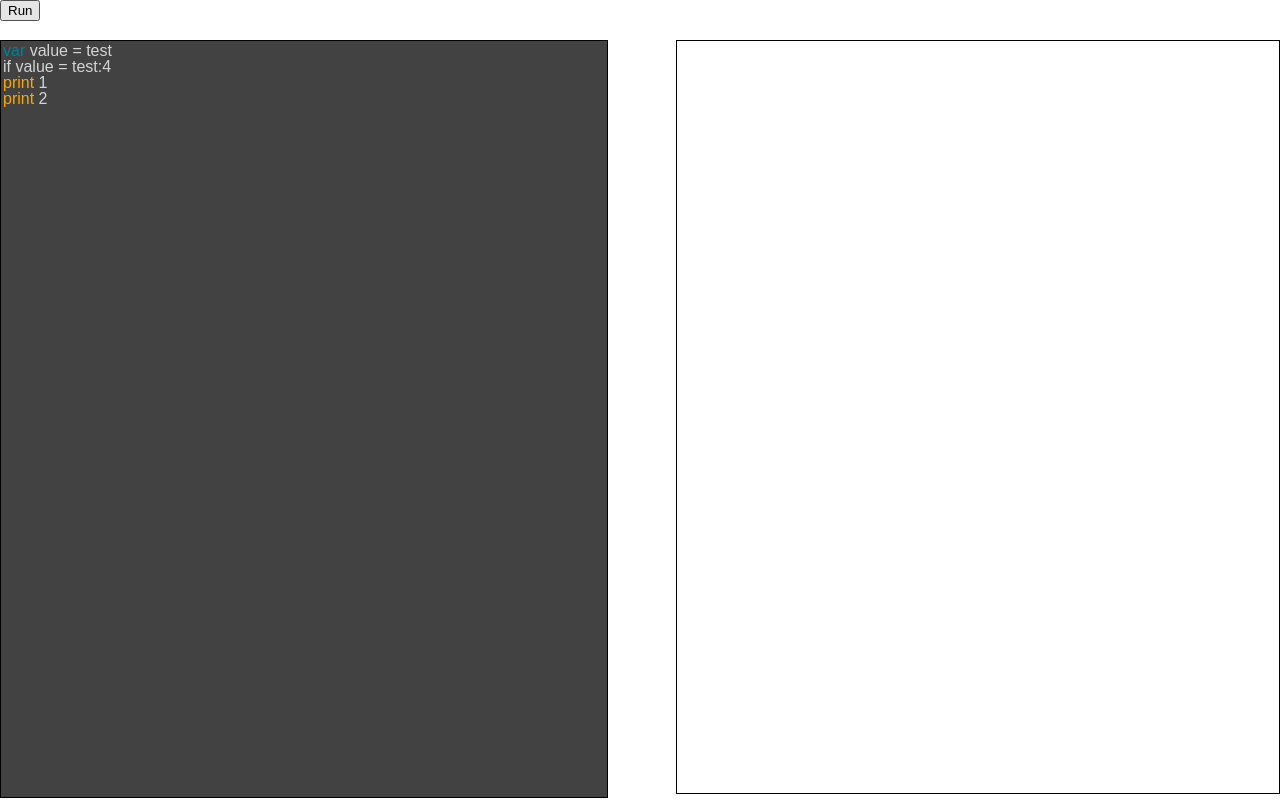
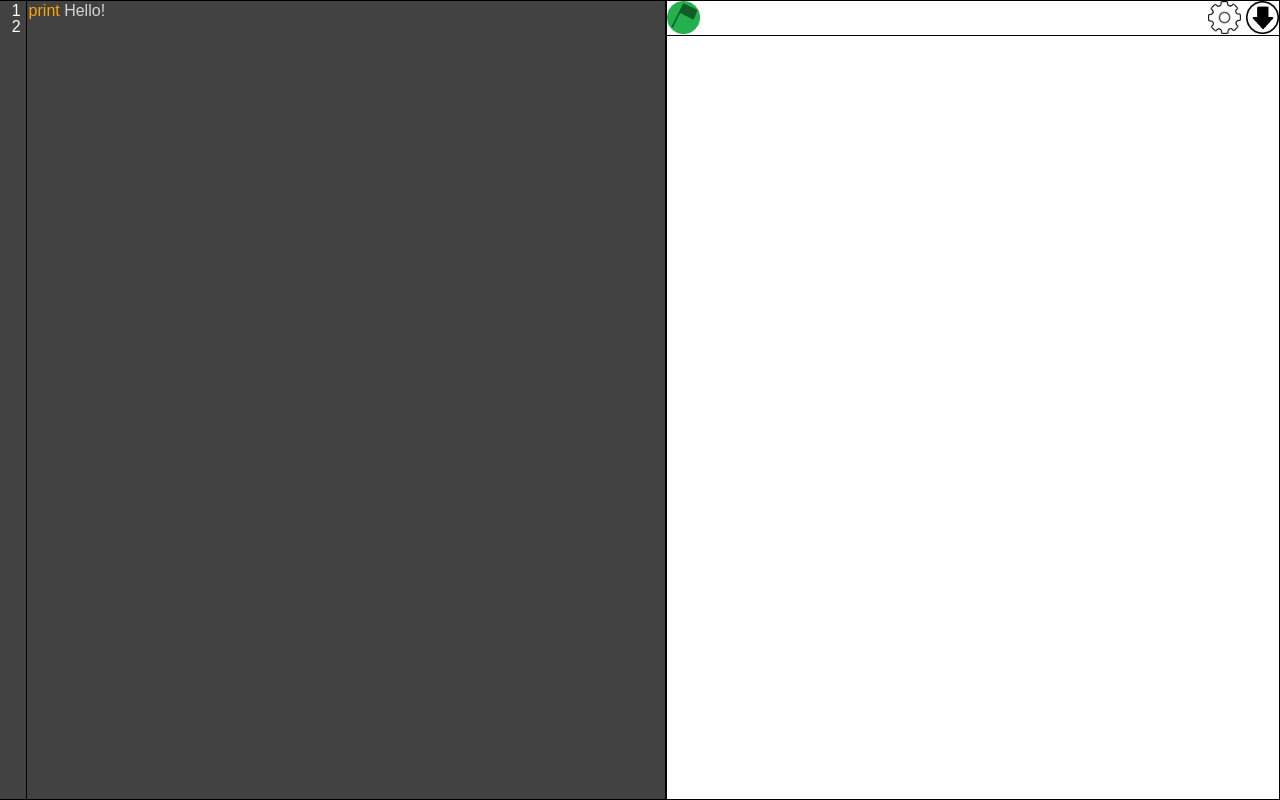
Before and after one commit to Pufflegamerz/Corescript, a plain HTML site: page index.html in a window 1280 px wide. Drawn offline with Linux system fonts and the light colour scheme.

Commit message:
Add files via upload

```diff
--- a/index.html
+++ b/index.html
@@ -6,19 +6,25 @@
 	<link rel="stylesheet" href="style.css">
 </head>
 <body>
-<button onclick="exec()">Run</button>
 <br>
+<div id="counter">
+
+</div>
 <div id="overlay">
 
 </div>
 <textarea id="code" spellcheck="false">
-var value = test
-if value = test:4
-print 1
-print 2
+print Hello!
 </textarea>
 <div id="result">
+	<div id="bar">
+		<div id="go" onclick="exec()"></div>
+		<div id="download" onclick="download()"></div>
+		<div id="settings" onclick="settings()"></div>
+		<div id="player">
 
+		</div>
+	</div>
 </div>
 </body>
 </html>
--- a/javascript.js
+++ b/javascript.js
@@ -1,7 +1,7 @@
 var variables = [];
 var labels = [];
 function exec() {
-	document.getElementById('result').innerHTML = "";
+	document.getElementById('player').innerHTML = "";
 	variables = ["line="+i+""];
 	var code = document.getElementById('code').value.split("\n");
 	for (var p = 0; p < code.length; p++) {
@@ -20,7 +20,7 @@ function exec() {
 			variables.push(var2 + "=" + var3);
 		} else if (code[i].startsWith("print ")) {
 			var print1 = code[i].substring(6);
-			document.getElementById('result').innerHTML += replaceVars(print1);
+			document.getElementById('player').innerHTML += replaceVars(print1);
 		} else if (code[i].startsWith("input ")) {
 			var input1 = code[i].substring(6);
 			input1 = input1.replace(" = ","=");
@@ -45,7 +45,7 @@ function exec() {
 			i++
 		} else if (code[i].startsWith("msg ")) {
 			var msg1 = code[i].substring(4);
-			alert(msg1);
+			alert(replaceVars(msg1));
 		} else if (code[i].startsWith("if ")) {
 			//name = fart:
 			var if1 = code[i].substring(3);
@@ -126,11 +126,12 @@ function replaceVars(string) {
 	for (var o = 0; o < variables.length; o++) {
 		var name = variables[o].split("=")[0];
 		var value = variables[o].split("=")[1];
+		var regex2 = /\(add ([a-zA-Z0-9_-]+),([a-zA-Z0-9_-]+)\)/g;
+		result = result.replace(regex2,""+getVar("$1")+",$2");
 		result = result.replace("("+name+")",value);
 	}
 	return result
 }
-// Super dooper syntax highlighter!
 setInterval(function() {
 	var text = document.getElementById('code').value;
 	text = text.replace(/print/g,"<span style='color:orange;'>print</span>");
@@ -139,7 +140,17 @@ setInterval(function() {
 	text = text.replace(regex1,"<span style='color:rgb(150,150,150);'>//$1</span>");
 	text = text.toString().replace(/\n/g,"<br>");
 	document.getElementById("overlay").innerHTML = text;
+	count();
 },10);
+function count() {
+	document.getElementById("counter").innerHTML = "<div style='height:2px;'></div>";
+	var lines = document.getElementById("code").value.split("\n");
+	for (var o = 0; o < lines.length; o++) {
+		document.getElementById("counter").innerHTML += "<p>" + (o+1) + "</p>";
+	}
+	document.getElementById('overlay').scrollTop = document.getElementById('code').scrollTop;
+	document.getElementById('counter').scrollTop = document.getElementById('code').scrollTop;
+}
 function l(string) { // Just to make things easier.
 	console.log(string);
 }
--- a/style.css
+++ b/style.css
@@ -6,34 +6,96 @@ body,html {
 #overlay {
 	padding: 2px 2px 0;
 	background-color: rgb(66,66,66);
-	height: 94.2%;
+	height: 100%;
 	color: rgb(212,212,212);
+	overflow-y: hidden;
+}
+#go {
+	width: 33px;
+	height: 33px;
+	background-image: url(go.png);
+	background-size: cover;
+	cursor: pointer;
+	float: left;
+}
+#download {
+	width: 33px;
+	height: 33px;
+	background-image: url(download.png);
+	background-size: cover;
+	cursor: pointer;
+	float: right;
+}
+#settings {
+	margin-right: 5px;
+	width: 33px;
+	height: 33px;
+	background-image: url(settings.png);
+	background-size: cover;
+	cursor: pointer;
+	float: right;
+}
+#bar {
+	width: 100%;
+	border-bottom: 1px solid black;
+	height: 35px;
 }
 #code {
-	height: 94%;
+	height: 100%;
 	color: transparent;
 	caret-color: black;
+	box-sizing: border-box;
 	background: transparent;
+	overflow-y: scroll;
+
+}
+div {
+	box-sizing: border-box;
 }
 #code,#overlay {
-	width: 47%;
+	width: 50%;
+	left: 2%;
 	font-family: arial;
 	position: absolute;
 	outline: none;
-	top: 5%;
-	left: 0px;
+	top: 0px;
 	font-size: 1em;
 	line-height: 1em;
 	resize: none;
 	border: 1px solid black;
 	float: left;
 }
+#counter {
+	width: 2%;
+	height: 100%;
+	font-family: arial;
+	position: absolute;
+	top: 0px;
+	left: 0px;
+	float: left;
+	border-top: 1px solid black;
+	border-left: transparent;
+	border-right: transparent;
+	border-bottom: 1px solid black;
+	color: white;
+	background-color: rgb(66,66,66);
+	overflow-y: hidden;
+}
+#counter p {
+	color: white;
+	margin: 0px;
+	float:right;
+	margin-right: 5px;
+	font-size: 1em;
+	line-height: 1em;
+	font-family: arial;
+}
 #result {
-	width: 47%;
-	height: 94%;
+	width: 48%;
+	height: 100%;
 	border: 1px solid black;
 	float: right;
 	position: absolute;
-	top: 5%;
+	bottom: 0px;
 	right: 0px;
 }
--- /dev/null
+++ b/test.html
@@ -0,0 +1,207 @@
+
+<!DOCTYPE html>
+<html>
+<head>
+	<link href="https://corescript.neocities.org/favicon.png" rel="icon">
+	<script src="https://ajax.googleapis.com/ajax/libs/jquery/3.2.1/jquery.min.js">
+	</script>
+	<script src="https://code.jquery.com/jquery-1.12.4.js">
+	</script>
+	<script src="https://code.jquery.com/ui/1.12.1/jquery-ui.js">
+	</script>
+
+	<title>CoreScript 1.0.0</title>
+</head>
+<body>
+	<div id="menu">
+		<button class="runbutton" id="runbutton" onclick="runcode()" title="Run">Run</button> <button class="runbutton2" id="runbutton" onclick="save()" title="Save">Save</button> <button class="runbutton3" id="runbutton" onclick="document.getElementById('fileInput').click()" title="Open">Open</button> <button class="runbutton4" id="runbutton" onclick="share()" title="Share">Share</button> <button class="runbutton5" id="runbutton" onclick="settings()" title="Settings">Settings</button>
+	</div>
+	<div id="main">
+		<div id="lines">
+		<div style="line-height:14%;">
+			<br>
+		</div>
+		<div id="codelines"></div>
+	</div>
+	<textarea id="code" onkeydown=""></textarea>
+	<div id="outputbox">
+		<p id="output"></p>
+	</div>
+	</div>
+	<div id="popup">
+		<div id="draggy" style=" width: 100%; height: 20px; border: transparent; background-color: lightgrey; cursor: move;">
+			<button class="close" onclick='document.getElementById("popup").style.visibility = "hidden";'>X</button>
+		</div>
+	</div>
+		<script>
+
+		</script>
+	</form>
+	<style type="text/css">
+#code {
+	width: 50%;
+	resize: none;
+	height: 89.9%;
+	font-size: 20px;
+	font-family: times new roman;
+	outline: none;
+	background-color: lightgrey;
+	border: 1px solid grey;
+	float: left;
+	white-space: nowrap; /* will prevent the default wrapping of text to next line */
+overflow-x: auto; /* will make horizontal scroll-bar appear only when needed */
+	font-family: sans-serif;
+	position: absolute;
+	top: 61px;
+	left: 31px;
+}
+#outputbox {
+	float: left;
+	width: 47.25%;
+	height: 90.5%;
+	background-color: lightgrey;
+	border: 1px solid grey;
+	word-wrap: break-word;
+	float: right;
+	position: absolute;
+	top: 61px;
+	right: 0px;
+}
+body {
+	background-color: white;
+	overflow: hidden;
+	color:#343a40;
+}
+#lines {
+	float: left;
+	width: 30px;
+	border: 1px solid grey;
+	height: 91.5%;
+	background-color: lightgrey;
+	font-size: 20px;
+	overflow: hidden;
+	position: absolute;
+	top: 61px;
+	height: 90.5%;
+	left: 0px;
+}
+#runbutton {
+	cursor: pointer;
+}
+.runbutton {
+	width: 100px;
+	height: 99%;
+	border: transparent;
+	background-color: transparent;
+	font-size: 30px;
+}
+#runbutton:hover {
+	background-color: orange;
+}
+#runbutton:focus {
+	outline: 0;
+}
+
+.runbutton2 {
+	width: 100px;
+	height: 99%;
+	border: transparent;
+	background-color: transparent;
+	font-size: 30px;
+}
+
+.runbutton3 {
+	width: 100px;
+	height: 99%;
+	border: transparent;
+	background-color: transparent;
+	font-size: 30px;
+}
+
+.runbutton4 {
+	width: 100px;
+	height: 99%;
+	border: transparent;
+	background-color: transparent;
+	font-size: 30px;
+}
+.runbutton4:hover {
+	background-color: darkgrey;
+}
+#popup {
+	top: 30%;
+	left: 36%;
+	position: absolute;
+	width: 400px;
+	height: 200px;
+	border: 1px solid white;
+	background-color: white;
+	visibility: hidden;
+	resize: both;
+    overflow: auto;
+    min-width: 400px;
+	min-height: 200px;
+	resize: true;
+
+
+}
+#menu {
+	border: 1px solid grey;
+	background-color: #ffbe4f;
+	width: 100%;
+	height: 60px;
+	position: absolute;
+	top: 0px;
+	left: 0px;
+
+}
+.close {
+	float: right;
+	background: lightgrey;
+	border:transparent;
+	height: 20px;
+	width: 20px;
+	outline: transparent;
+	cursor: pointer;
+}
+.noselect {
+	-webkit-touch-callout: none;
+	/* iOS Safari */
+	-webkit-user-select: none;
+	/* Safari */
+	-khtml-user-select: none;
+	/* Konqueror HTML */
+	-moz-user-select: none;
+	/* Firefox */
+	-ms-user-select: none;
+	/* Internet Explorer/Edge */
+	user-select: none;
+	/* Non-prefixed version, currently
+                                  supported by Chrome and Opera */
+	cursor: pointer;
+
+}
+.noselect:hover {
+	background-color: white;
+}
+.runbutton5 {
+	width: 120px;
+	height: 99%;
+	border: transparent;
+	background-color: transparent;
+	font-size: 30px;
+}
+#settings {
+	top: 15%;
+	left: 18%;
+	position: absolute;
+	width: 800px;
+	height: 400px;
+	border: 1px solid white;
+	background-color: white;
+	visibility: hidden;
+}
+
+</style>
+</body>
+</html>
```
Also changed, not shown: download.png (added), go.png (added), settings.png (added).
